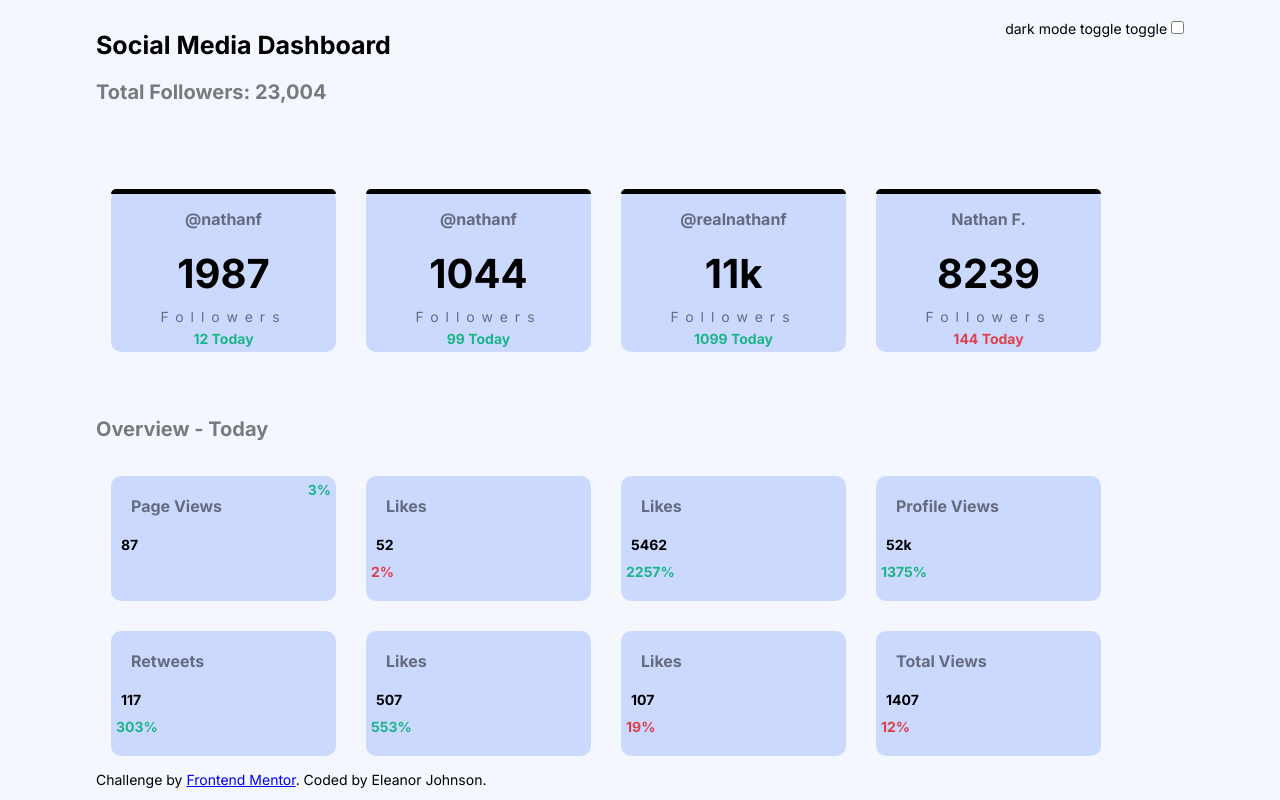
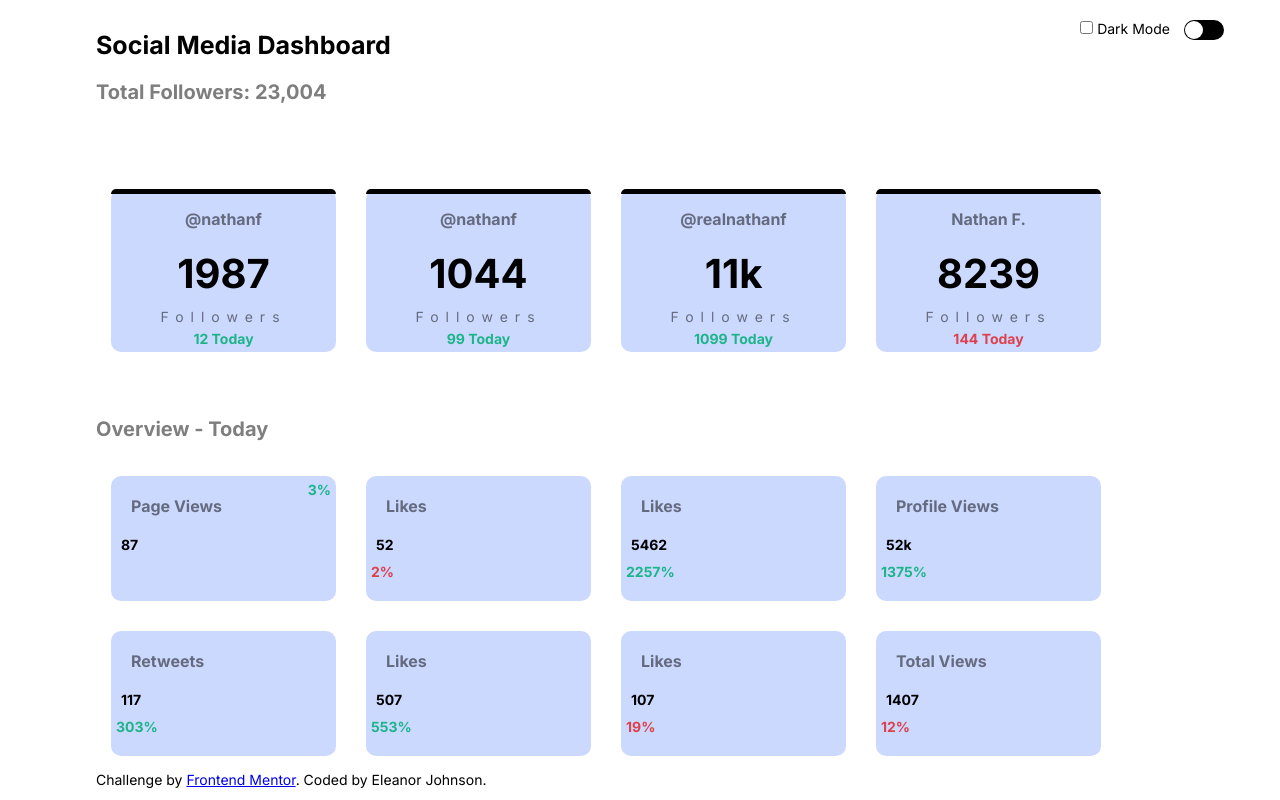
Before and after one commit to EleanorRJ/MkccDashboardWithThemeSwitcher, a plain HTML site: page index.html in a window 1280 px wide. Drawn offline with Linux system fonts and the light colour scheme.

Commit message:
Attempted to add theme toggle but getting themeSwitch value in js is null

```diff
--- a/index.html
+++ b/index.html
@@ -4,9 +4,9 @@
   <meta charset="UTF-8">
   <meta name="viewport" content="width=device-width, initial-scale=1.0"> <!-- displays site properly based on user's device -->
   <link href="style.css" type="text/css" rel="stylesheet">
+  <script type="text/javascript" src="script.js"></script>
   <link href="https://fonts.googleapis.com/css2?family=Inter:wght@400;700&display=swap" rel="stylesheet">
   <link rel="icon" type="image/png" sizes="32x32" href="./images/favicon-32x32.png">
-
 
   <title>Frontend Mentor | Theme Switcher</title>
 
@@ -18,15 +18,20 @@
         <h1>Social Media Dashboard</h1>
         <h2>Total Followers: 23,004</h2>
       </div>
-      <div class="dark-mode-toggle">dark mode toggle
-        <label for="theme-switch">toggle</label>
-        <input type="checkbox" id="theme-switch" value="on">
+      <div class="dark-mode-toggle">
+        <input type="checkbox" id="checkbox" value="checked">
+        <label for="checkbox" id="theme-switch-label"> <div id="toggle-text">Dark Mode</div>
+          <div id="toggle-bar">
+            <div id="toggle-circle"></div>
+          </div>
+        </label>
+
       </div>
       <div class="clear"></div>
     </header>
 
     <div id="follower-and-sub-cards">
-      <div class="card">
+      <div class="card" id="card-1">
         <div class="card-top-border"></div>
         <h2>@nathanf</h2>
         <div class="big-stat">1987</div>
--- a/script.js
+++ b/script.js
@@ -0,0 +1,6 @@
+const themeSwitch = document.getElementById('checkbox');
+
+themeSwitch.addEventListener('change', () => {
+    console.log('hello');
+    document.body.classList.toggle('dark');
+});
--- a/style.css
+++ b/style.css
@@ -1,3 +1,4 @@
+/*General and utilities (excludes cards)*/
 * {
     padding: 0;
     margin: 0;
@@ -6,9 +7,14 @@
 
 body {
     font-family: Inter, Arial;
-    color: hsl(0, 0%, 0%);
+    /*color: hsl(0, 0%, 0%);*/
     font-size: 14px;
-    background-color: hsl(225, 100%, 98%);
+    /*background-color: hsl(225, 100%, 98%);*/
+}
+
+body.dark {
+    color:  hsl(0, 0%, 100%);
+    background-color:  hsl(230, 17%, 14%);
 }
 
 .container {
@@ -29,6 +35,7 @@ body {
     clear: both;
 }
 
+/*Top of page*/
 h1 {
     font-size: 25px;
     margin: 10px 0;
@@ -44,10 +51,50 @@ h2 {
     float: left;
 }
 
+/*Theme toggle*/
 .dark-mode-toggle {
     float: right;
 }
 
+.dark-mode-toggle input {
+    /*visibility: hidden;*/
+}
+
+#toggle-text {
+    display: inline;
+    padding-right: 1em;
+}
+
+#toggle-bar {
+    background-color: #000;
+    width: 40px;
+    height: 20px;
+    border-radius: 50px;
+    position: absolute;
+    display: inline;
+    transition: 0.5s;
+}
+
+#toggle-circle {
+    background-color: #fff;
+    width: 18px;
+    height: 18px;
+    border-radius: 50%;
+    position: absolute;
+    top: 1px;
+    left: 1px;
+    transition: 0.5s;
+}
+
+#checkbox:checked + label #toggle-circle {
+    transform: translateX(20px);
+}
+
+#checkbox:checked + label #toggle-bar {
+    background-color: blue;
+}
+
+/*Cards*/
 .card {
     position: relative;
     background-color: hsl(225, 100%, 90%);
```
